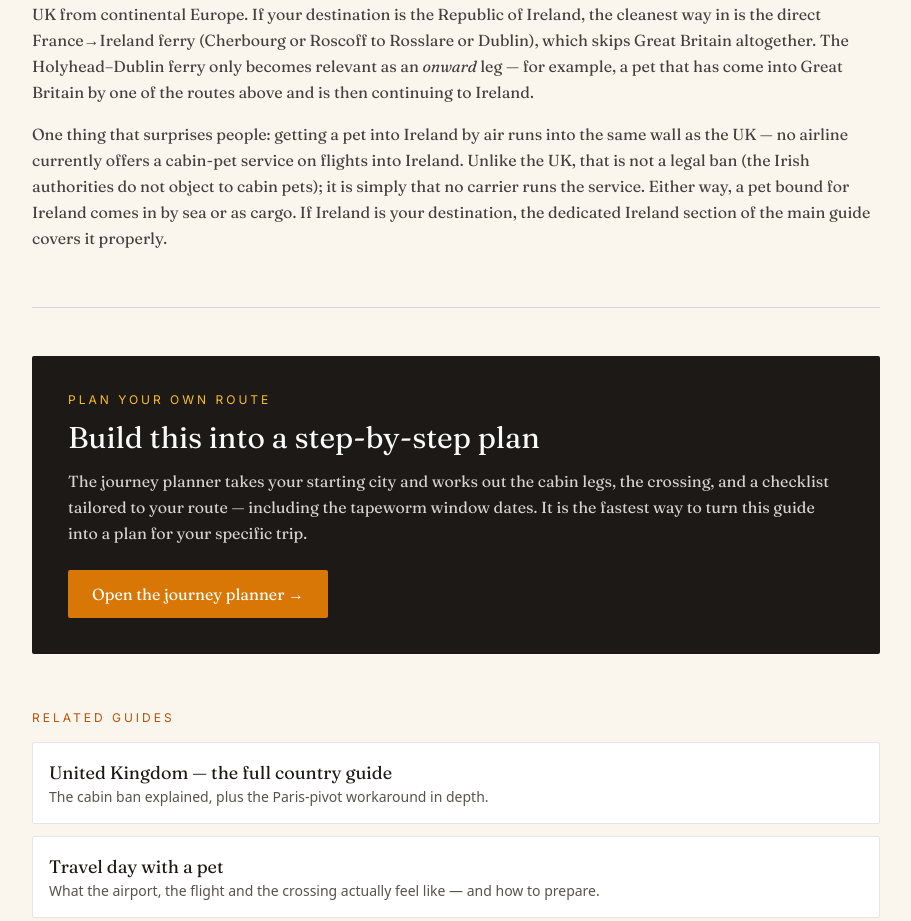
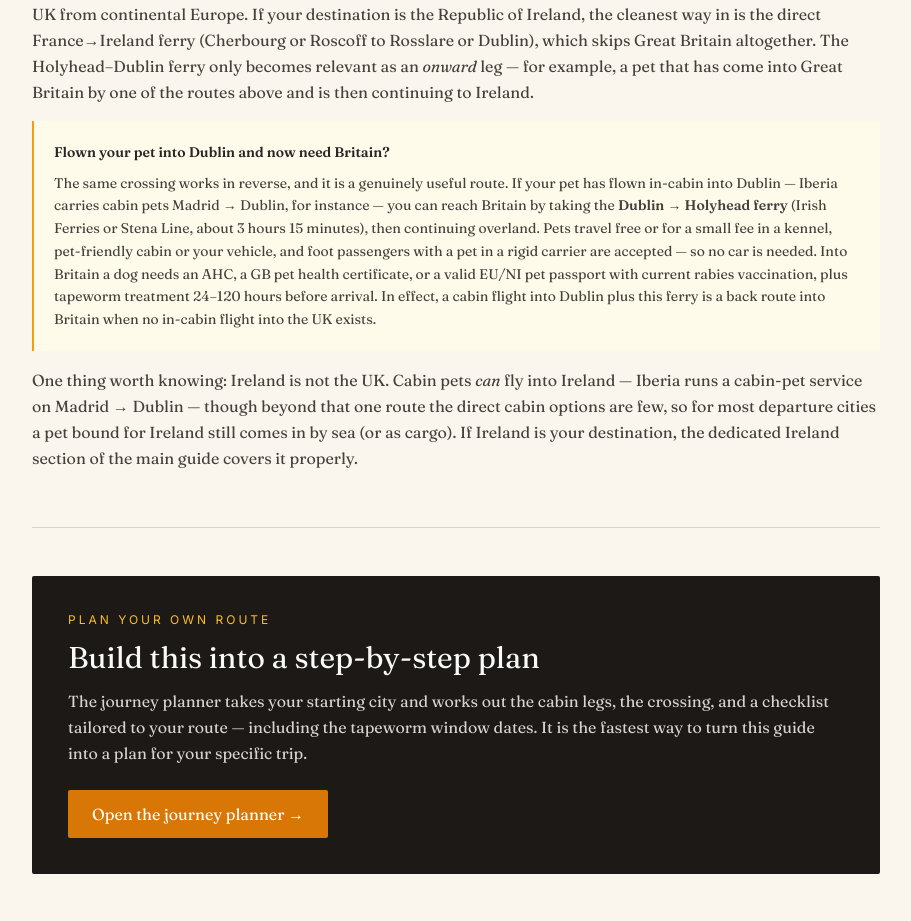
Before and after one commit to rupindermahay/petsincabin, a Next.js app: page /getting-your-pet-into-the-uk in a window 1280 px wide. Shown: the part 9962-10883 px from the top of the page, without its empty margins (184-1095 px from the left). Built offline with nearby package versions, Linux system fonts and the light colour scheme.

Commit message:
Add files via upload

```diff
--- a/pages/getting-your-pet-into-the-uk.js
+++ b/pages/getting-your-pet-into-the-uk.js
@@ -425,8 +425,17 @@ export default function GettingYourPetIntoTheUK() {
               But it is worth being clear about direction. That ferry connects Great Britain and Ireland — it is not a route <em>into</em> the UK from continental Europe. If your destination is the Republic of Ireland, the cleanest way in is the direct France→Ireland ferry (Cherbourg or Roscoff to Rosslare or Dublin), which skips Great Britain altogether. The Holyhead–Dublin ferry only becomes relevant as an <em>onward</em> leg — for example, a pet that has come into Great Britain by one of the routes above and is then continuing to Ireland.
             </p>
 
+            <div className="bg-amber-50 border-l-2 border-amber-500 p-5 mb-4">
+              <p className="font-serif text-stone-800 leading-relaxed text-sm mb-2">
+                <strong>Flown your pet into Dublin and now need Britain?</strong>
+              </p>
+              <p className="font-serif text-stone-700 leading-relaxed text-sm">
+                The same crossing works in reverse, and it is a genuinely useful route. If your pet has flown in-cabin into Dublin — Iberia carries cabin pets Madrid → Dublin, for instance — you can reach Britain by taking the <strong>Dublin → Holyhead ferry</strong> (Irish Ferries or Stena Line, about 3 hours 15 minutes), then continuing overland. Pets travel free or for a small fee in a kennel, pet-friendly cabin or your vehicle, and foot passengers with a pet in a rigid carrier are accepted — so no car is needed. Into Britain a dog needs an AHC, a GB pet health certificate, or a valid EU/NI pet passport with current rabies vaccination, plus tapeworm treatment 24–120 hours before arrival. In effect, a cabin flight into Dublin plus this ferry is a back route into Britain when no in-cabin flight into the UK exists.
+              </p>
+            </div>
+
             <p className="font-serif text-stone-700 leading-relaxed">
-              One thing that surprises people: getting a pet into Ireland by air runs into the same wall as the UK — no airline currently offers a cabin-pet service on flights into Ireland. Unlike the UK, that is not a legal ban (the Irish authorities do not object to cabin pets); it is simply that no carrier runs the service. Either way, a pet bound for Ireland comes in by sea or as cargo. If Ireland is your destination, the dedicated Ireland section of the main guide covers it properly.
+              One thing worth knowing: Ireland is not the UK. Cabin pets <em>can</em> fly into Ireland — Iberia runs a cabin-pet service on Madrid → Dublin — though beyond that one route the direct cabin options are few, so for most departure cities a pet bound for Ireland still comes in by sea (or as cargo). If Ireland is your destination, the dedicated Ireland section of the main guide covers it properly.
             </p>
           </section>
 
```
